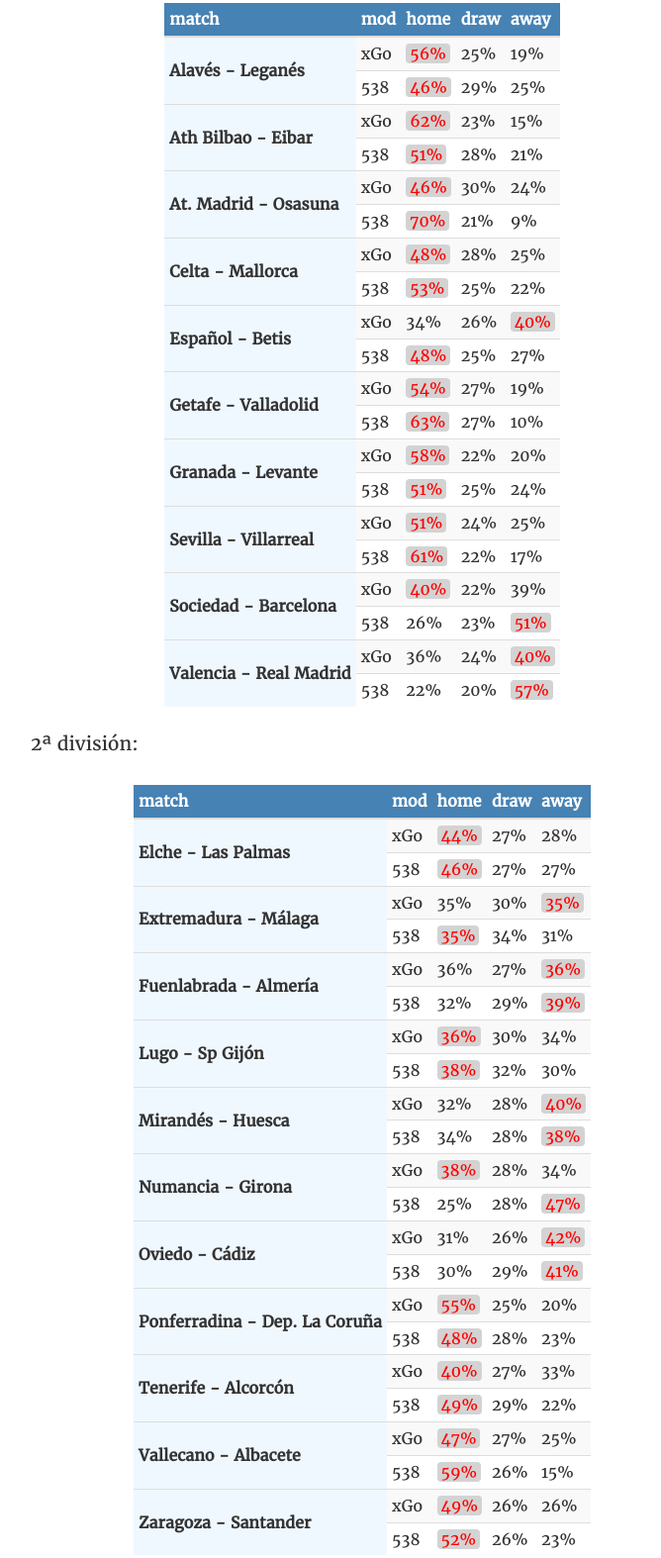
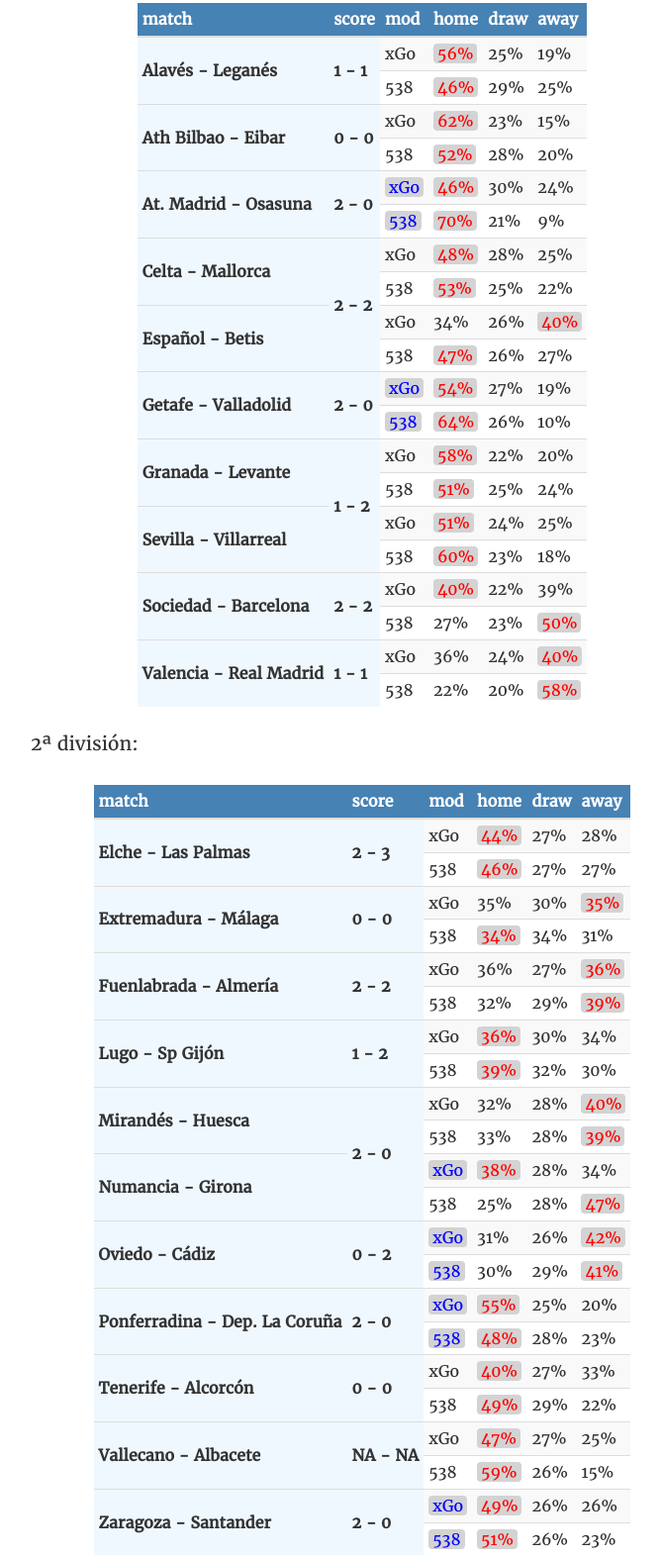
Before and after one commit to RogueXgo/roguexgo.github.io, a plain HTML site: page 2019/12/13/la-liga-pronósticos-jornada-26/index.html in a window 1280 px wide. Shown: the part 455-2029 px from the top of the page at 99% size, without its empty margins (274-942 px from the left). Drawn offline with Linux system fonts and the light colour scheme.

Commit message:
jornada 26 - con resultados

```diff
--- a/2019/12/13/la-liga-pronósticos-jornada-26/index.html
+++ b/2019/12/13/la-liga-pronósticos-jornada-26/index.html
@@ -95,6 +95,9 @@ if (!doNotTrack) {
 match
 </th>
 <th style="text-align:left;color: white !important;background-color: #4682B4 !important;">
+score
+</th>
+<th style="text-align:left;color: white !important;background-color: #4682B4 !important;">
 mod
 </th>
 <th style="text-align:left;color: white !important;background-color: #4682B4 !important;">
@@ -112,6 +115,9 @@ away
 <tr>
 <td style="text-align:left;font-weight: bold;background-color: #F0F8FF !important;vertical-align: middle !important;" rowspan="2">
 Alavés - Leganés
+</td>
+<td style="text-align:left;font-weight: bold;background-color: #F0F8FF !important;vertical-align: middle !important;" rowspan="2">
+1 - 1
 </td>
 <td style="text-align:left;">
 xGo
@@ -144,6 +150,9 @@ xGo
 <td style="text-align:left;font-weight: bold;background-color: #F0F8FF !important;vertical-align: middle !important;" rowspan="2">
 Ath Bilbao - Eibar
 </td>
+<td style="text-align:left;font-weight: bold;background-color: #F0F8FF !important;vertical-align: middle !important;" rowspan="2">
+0 - 0
+</td>
 <td style="text-align:left;">
 xGo
 </td>
@@ -162,21 +171,24 @@ xGo
 538
 </td>
 <td style="text-align:left;">
-<span style="     color: red !important;border-radius: 4px; padding-right: 4px; padding-left: 4px; background-color: lightgrey !important;">51%</span>
+<span style="     color: red !important;border-radius: 4px; padding-right: 4px; padding-left: 4px; background-color: lightgrey !important;">52%</span>
 </td>
 <td style="text-align:left;">
 28%
 </td>
 <td style="text-align:left;">
-21%
+20%
 </td>
 </tr>
 <tr>
 <td style="text-align:left;font-weight: bold;background-color: #F0F8FF !important;vertical-align: middle !important;" rowspan="2">
 At. Madrid - Osasuna
 </td>
+<td style="text-align:left;font-weight: bold;background-color: #F0F8FF !important;vertical-align: middle !important;" rowspan="2">
+2 - 0
+</td>
 <td style="text-align:left;">
-xGo
+<span style="     color: blue !important;border-radius: 4px; padding-right: 4px; padding-left: 4px; background-color: lightgrey !important;">xGo</span>
 </td>
 <td style="text-align:left;">
 <span style="     color: red !important;border-radius: 4px; padding-right: 4px; padding-left: 4px; background-color: lightgrey !important;">46%</span>
@@ -190,7 +202,7 @@ xGo
 </tr>
 <tr>
 <td style="text-align:left;">
-538
+<span style="     color: blue !important;border-radius: 4px; padding-right: 4px; padding-left: 4px; background-color: lightgrey !important;">538</span>
 </td>
 <td style="text-align:left;">
 <span style="     color: red !important;border-radius: 4px; padding-right: 4px; padding-left: 4px; background-color: lightgrey !important;">70%</span>
@@ -205,6 +217,9 @@ xGo
 <tr>
 <td style="text-align:left;font-weight: bold;background-color: #F0F8FF !important;vertical-align: middle !important;" rowspan="2">
 Celta - Mallorca
+</td>
+<td style="text-align:left;font-weight: bold;background-color: #F0F8FF !important;vertical-align: middle !important;" rowspan="4">
+2 - 2
 </td>
 <td style="text-align:left;">
 xGo
@@ -255,10 +270,10 @@ xGo
 538
 </td>
 <td style="text-align:left;">
-<span style="     color: red !important;border-radius: 4px; padding-right: 4px; padding-left: 4px; background-color: lightgrey !important;">48%</span>
+<span style="     color: red !important;border-radius: 4px; padding-right: 4px; padding-left: 4px; background-color: lightgrey !important;">47%</span>
 </td>
 <td style="text-align:left;">
-25%
+26%
 </td>
 <td style="text-align:left;">
 27%
@@ -268,8 +283,11 @@ xGo
 <td style="text-align:left;font-weight: bold;background-color: #F0F8FF !important;vertical-align: middle !important;" rowspan="2">
 Getafe - Valladolid
 </td>
+<td style="text-align:left;font-weight: bold;background-color: #F0F8FF !important;vertical-align: middle !important;" rowspan="2">
+2 - 0
+</td>
 <td style="text-align:left;">
-xGo
+<span style="     color: blue !important;border-radius: 4px; padding-right: 4px; padding-left: 4px; background-color: lightgrey !important;">xGo</span>
 </td>
 <td style="text-align:left;">
 <span style="     color: red !important;border-radius: 4px; padding-right: 4px; padding-left: 4px; background-color: lightgrey !important;">54%</span>
@@ -283,13 +301,13 @@ xGo
 </tr>
 <tr>
 <td style="text-align:left;">
-538
+<span style="     color: blue !important;border-radius: 4px; padding-right: 4px; padding-left: 4px; background-color: lightgrey !important;">538</span>
 </td>
 <td style="text-align:left;">
-<span style="     color: red !important;border-radius: 4px; padding-right: 4px; padding-left: 4px; background-color: lightgrey !important;">63%</span>
+<span style="     color: red !important;border-radius: 4px; padding-right: 4px; padding-left: 4px; background-color: lightgrey !important;">64%</span>
 </td>
 <td style="text-align:left;">
-27%
+26%
 </td>
 <td style="text-align:left;">
 10%
@@ -298,6 +316,9 @@ xGo
 <tr>
 <td style="text-align:left;font-weight: bold;background-color: #F0F8FF !important;vertical-align: middle !important;" rowspan="2">
 Granada - Levante
+</td>
+<td style="text-align:left;font-weight: bold;background-color: #F0F8FF !important;vertical-align: middle !important;" rowspan="4">
+1 - 2
 </td>
 <td style="text-align:left;">
 xGo
@@ -348,18 +369,21 @@ xGo
 538
 </td>
 <td style="text-align:left;">
-<span style="     color: red !important;border-radius: 4px; padding-right: 4px; padding-left: 4px; background-color: lightgrey !important;">61%</span>
+<span style="     color: red !important;border-radius: 4px; padding-right: 4px; padding-left: 4px; background-color: lightgrey !important;">60%</span>
 </td>
 <td style="text-align:left;">
-22%
+23%
 </td>
 <td style="text-align:left;">
-17%
+18%
 </td>
 </tr>
 <tr>
 <td style="text-align:left;font-weight: bold;background-color: #F0F8FF !important;vertical-align: middle !important;" rowspan="2">
 Sociedad - Barcelona
+</td>
+<td style="text-align:left;font-weight: bold;background-color: #F0F8FF !important;vertical-align: middle !important;" rowspan="2">
+2 - 2
 </td>
 <td style="text-align:left;">
 xGo
@@ -379,18 +403,21 @@ xGo
 538
 </td>
 <td style="text-align:left;">
-26%
+27%
 </td>
 <td style="text-align:left;">
 23%
 </td>
 <td style="text-align:left;">
-<span style="     color: red !important;border-radius: 4px; padding-right: 4px; padding-left: 4px; background-color: lightgrey !important;">51%</span>
+<span style="     color: red !important;border-radius: 4px; padding-right: 4px; padding-left: 4px; background-color: lightgrey !important;">50%</span>
 </td>
 </tr>
 <tr>
 <td style="text-align:left;font-weight: bold;background-color: #F0F8FF !important;vertical-align: middle !important;" rowspan="2">
 Valencia - Real Madrid
+</td>
+<td style="text-align:left;font-weight: bold;background-color: #F0F8FF !important;vertical-align: middle !important;" rowspan="2">
+1 - 1
 </td>
 <td style="text-align:left;">
 xGo
@@ -416,7 +443,7 @@ xGo
 20%
 </td>
 <td style="text-align:left;">
-<span style="     color: red !important;border-radius: 4px; padding-right: 4px; padding-left: 4px; background-color: lightgrey !important;">57%</span>
+<span style="     color: red !important;border-radius: 4px; padding-right: 4px; padding-left: 4px; background-color: lightgrey !important;">58%</span>
 </td>
 </tr>
 </tbody>
@@ -427,6 +454,9 @@ xGo
 <tr>
 <th style="text-align:left;color: white !important;background-color: #4682B4 !important;">
 match
+</th>
+<th style="text-align:left;color: white !important;background-color: #4682B4 !important;">
+score
 </th>
 <th style="text-align:left;color: white !important;background-color: #4682B4 !important;">
 mod
@@ -446,6 +476,9 @@ away
 <tr>
 <td style="text-align:left;font-weight: bold;background-color: #F0F8FF !important;vertical-align: middle !important;" rowspan="2">
 Elche - Las Palmas
+</td>
+<td style="text-align:left;font-weight: bold;background-color: #F0F8FF !important;vertical-align: middle !important;" rowspan="2">
+2 - 3
 </td>
 <td style="text-align:left;">
 xGo
@@ -478,6 +511,9 @@ xGo
 <td style="text-align:left;font-weight: bold;background-color: #F0F8FF !important;vertical-align: middle !important;" rowspan="2">
 Extremadura - Málaga
 </td>
+<td style="text-align:left;font-weight: bold;background-color: #F0F8FF !important;vertical-align: middle !important;" rowspan="2">
+0 - 0
+</td>
 <td style="text-align:left;">
 xGo
 </td>
@@ -496,7 +532,7 @@ xGo
 538
 </td>
 <td style="text-align:left;">
-<span style="     color: red !important;border-radius: 4px; padding-right: 4px; padding-left: 4px; background-color: lightgrey !important;">35%</span>
+<span style="     color: red !important;border-radius: 4px; padding-right: 4px; padding-left: 4px; background-color: lightgrey !important;">34%</span>
 </td>
 <td style="text-align:left;">
 34%
@@ -508,6 +544,9 @@ xGo
 <tr>
 <td style="text-align:left;font-weight: bold;background-color: #F0F8FF !important;vertical-align: middle !important;" rowspan="2">
 Fuenlabrada - Almería
+</td>
+<td style="text-align:left;font-weight: bold;background-color: #F0F8FF !important;vertical-align: middle !important;" rowspan="2">
+2 - 2
 </td>
 <td style="text-align:left;">
 xGo
@@ -540,6 +579,9 @@ xGo
 <td style="text-align:left;font-weight: bold;background-color: #F0F8FF !important;vertical-align: middle !important;" rowspan="2">
 Lugo - Sp Gijón
 </td>
+<td style="text-align:left;font-weight: bold;background-color: #F0F8FF !important;vertical-align: middle !important;" rowspan="2">
+1 - 2
+</td>
 <td style="text-align:left;">
 xGo
 </td>
@@ -558,7 +600,7 @@ xGo
 538
 </td>
 <td style="text-align:left;">
-<span style="     color: red !important;border-radius: 4px; padding-right: 4px; padding-left: 4px; background-color: lightgrey !important;">38%</span>
+<span style="     color: red !important;border-radius: 4px; padding-right: 4px; padding-left: 4px; background-color: lightgrey !important;">39%</span>
 </td>
 <td style="text-align:left;">
 32%
@@ -570,6 +612,9 @@ xGo
 <tr>
 <td style="text-align:left;font-weight: bold;background-color: #F0F8FF !important;vertical-align: middle !important;" rowspan="2">
 Mirandés - Huesca
+</td>
+<td style="text-align:left;font-weight: bold;background-color: #F0F8FF !important;vertical-align: middle !important;" rowspan="4">
+2 - 0
 </td>
 <td style="text-align:left;">
 xGo
@@ -589,13 +634,13 @@ xGo
 538
 </td>
 <td style="text-align:left;">
-34%
+33%
 </td>
 <td style="text-align:left;">
 28%
 </td>
 <td style="text-align:left;">
-<span style="     color: red !important;border-radius: 4px; padding-right: 4px; padding-left: 4px; background-color: lightgrey !important;">38%</span>
+<span style="     color: red !important;border-radius: 4px; padding-right: 4px; padding-left: 4px; background-color: lightgrey !important;">39%</span>
 </td>
 </tr>
 <tr>
@@ -603,7 +648,7 @@ xGo
 Numancia - Girona
 </td>
 <td style="text-align:left;">
-xGo
+<span style="     color: blue !important;border-radius: 4px; padding-right: 4px; padding-left: 4px; background-color: lightgrey !important;">xGo</span>
 </td>
 <td style="text-align:left;">
 <span style="     color: red !important;border-radius: 4px; padding-right: 4px; padding-left: 4px; background-color: lightgrey !important;">38%</span>
@@ -633,8 +678,11 @@ xGo
 <td style="text-align:left;font-weight: bold;background-color: #F0F8FF !important;vertical-align: middle !important;" rowspan="2">
 Oviedo - Cádiz
 </td>
+<td style="text-align:left;font-weight: bold;background-color: #F0F8FF !important;vertical-align: middle !important;" rowspan="2">
+0 - 2
+</td>
 <td style="text-align:left;">
-xGo
+<span style="     color: blue !important;border-radius: 4px; padding-right: 4px; padding-left: 4px; background-color: lightgrey !important;">xGo</span>
 </td>
 <td style="text-align:left;">
 31%
@@ -648,7 +696,7 @@ xGo
 </tr>
 <tr>
 <td style="text-align:left;">
-538
+<span style="     color: blue !important;border-radius: 4px; padding-right: 4px; padding-left: 4px; background-color: lightgrey !important;">538</span>
 </td>
 <td style="text-align:left;">
 30%
@@ -664,8 +712,11 @@ xGo
 <td style="text-align:left;font-weight: bold;background-color: #F0F8FF !important;vertical-align: middle !important;" rowspan="2">
 Ponferradina - Dep. La Coruña
 </td>
+<td style="text-align:left;font-weight: bold;background-color: #F0F8FF !important;vertical-align: middle !important;" rowspan="2">
+2 - 0
+</td>
 <td style="text-align:left;">
-xGo
+<span style="     color: blue !important;border-radius: 4px; padding-right: 4px; padding-left: 4px; background-color: lightgrey !important;">xGo</span>
 </td>
 <td style="text-align:left;">
 <span style="     color: red !important;border-radius: 4px; padding-right: 4px; padding-left: 4px; background-color: lightgrey !important;">55%</span>
@@ -679,7 +730,7 @@ xGo
 </tr>
 <tr>
 <td style="text-align:left;">
-538
+<span style="     color: blue !important;border-radius: 4px; padding-right: 4px; padding-left: 4px; background-color: lightgrey !important;">538</span>
 </td>
 <td style="text-align:left;">
 <span style="     color: red !important;border-radius: 4px; padding-right: 4px; padding-left: 4px; background-color: lightgrey !important;">48%</span>
@@ -694,6 +745,9 @@ xGo
 <tr>
 <td style="text-align:left;font-weight: bold;background-color: #F0F8FF !important;vertical-align: middle !important;" rowspan="2">
 Tenerife - Alcorcón
+</td>
+<td style="text-align:left;font-weight: bold;background-color: #F0F8FF !important;vertical-align: middle !important;" rowspan="2">
+0 - 0
 </td>
 <td style="text-align:left;">
 xGo
@@ -726,6 +780,9 @@ xGo
 <td style="text-align:left;font-weight: bold;background-color: #F0F8FF !important;vertical-align: middle !important;" rowspan="2">
 Vallecano - Albacete
 </td>
+<td style="text-align:left;font-weight: bold;background-color: #F0F8FF !important;vertical-align: middle !important;" rowspan="2">
+NA - NA
+</td>
 <td style="text-align:left;">
 xGo
 </td>
@@ -757,8 +814,11 @@ xGo
 <td style="text-align:left;font-weight: bold;background-color: #F0F8FF !important;vertical-align: middle !important;" rowspan="2">
 Zaragoza - Santander
 </td>
+<td style="text-align:left;font-weight: bold;background-color: #F0F8FF !important;vertical-align: middle !important;" rowspan="2">
+2 - 0
+</td>
 <td style="text-align:left;">
-xGo
+<span style="     color: blue !important;border-radius: 4px; padding-right: 4px; padding-left: 4px; background-color: lightgrey !important;">xGo</span>
 </td>
 <td style="text-align:left;">
 <span style="     color: red !important;border-radius: 4px; padding-right: 4px; padding-left: 4px; background-color: lightgrey !important;">49%</span>
@@ -772,10 +832,10 @@ xGo
 </tr>
 <tr>
 <td style="text-align:left;">
-538
+<span style="     color: blue !important;border-radius: 4px; padding-right: 4px; padding-left: 4px; background-color: lightgrey !important;">538</span>
 </td>
 <td style="text-align:left;">
-<span style="     color: red !important;border-radius: 4px; padding-right: 4px; padding-left: 4px; background-color: lightgrey !important;">52%</span>
+<span style="     color: red !important;border-radius: 4px; padding-right: 4px; padding-left: 4px; background-color: lightgrey !important;">51%</span>
 </td>
 <td style="text-align:left;">
 26%
```
Also changed, not shown: categories/la-liga/index.xml (+8 -2 lines), index.xml (+8 -2 lines), post/index.xml (+8 -2 lines), tags/laliga/index.xml (+8 -2 lines), tags/predictions/index.xml (+8 -2 lines).
